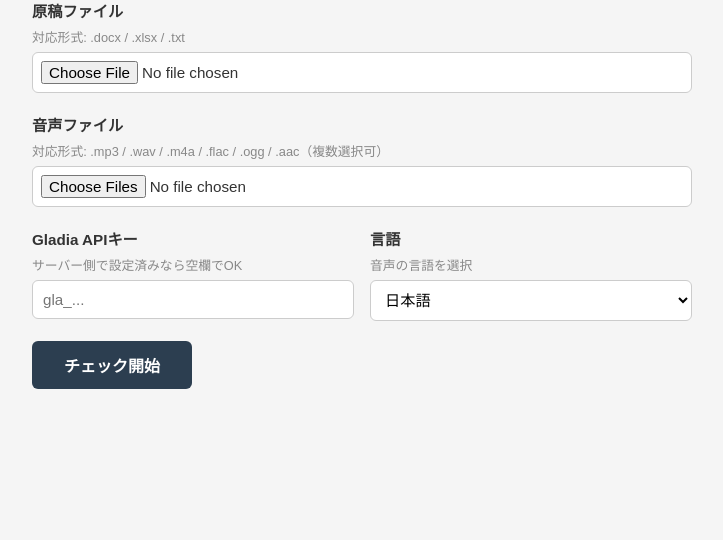
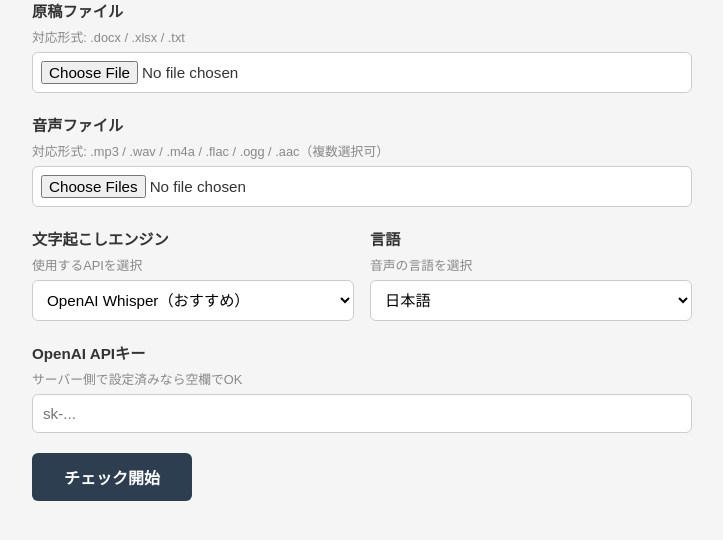
Before and after one commit to iwantrooting12/Test, a Flask app: page / in a window 1280 px wide. Shown: the part 135-675 px from the top of the page, without its empty margins (278-1001 px from the left). Run offline with Flask 3, Linux system fonts and the light colour scheme.

Commit message:
feat: OpenAI Whisper API対応、UIでGladia/Whisper切り替え可能に
- transcribe_whisper.py: OpenAI Whisper API用の文字起こしモジュール新規作成
- app.py: backendパラメータでWhisper/Gladiaを切り替え
- templates/index.html: エンジン選択ドロップダウン追加、APIキーラベル動的切替
- requirements.txt: openai追加

https://claude.ai/code/session_01NNAYiuNvodrx98Dz2tTMSz

```diff
--- a/tts-checker/app.py
+++ b/tts-checker/app.py
@@ -16,7 +16,8 @@ from diff_engine import compute_diff, match_ratio, normalize
 from main import collect_audio_files, match_audio_to_entries
 from manuscript_parser import parse_manuscript
 from report_generator import generate_report_html
-from transcribe import transcribe_files
+from transcribe import transcribe_files as transcribe_gladia
+from transcribe_whisper import transcribe_files as transcribe_whisper
 
 app = Flask(__name__)
 app.config["MAX_CONTENT_LENGTH"] = 500 * 1024 * 1024  # 500MB
@@ -54,13 +55,20 @@ def upload():
     for f in audio_files:
         f.save(audio_dir / f.filename)
 
-    api_key = request.form.get("api_key", "") or os.environ.get("GLADIA_API_KEY", "")
+    backend = request.form.get("backend", "whisper")
+    api_key = request.form.get("api_key", "")
+    if not api_key:
+        if backend == "whisper":
+            api_key = os.environ.get("OPENAI_API_KEY", "")
+        else:
+            api_key = os.environ.get("GLADIA_API_KEY", "")
     lang = request.form.get("lang", "ja")
 
     JOBS[job_id] = {
         "job_dir": job_dir,
         "ms_path": ms_path,
         "audio_dir": audio_dir,
+        "backend": backend,
         "api_key": api_key,
         "lang": lang,
     }
@@ -97,7 +105,8 @@ def stream(job_id):
 
             def run_transcription():
                 try:
-                    result_holder["transcripts"] = transcribe_files(
+                    transcribe_fn = transcribe_whisper if job["backend"] == "whisper" else transcribe_gladia
+                    result_holder["transcripts"] = transcribe_fn(
                         [p["audio"] for p in pairs],
                         api_key=job["api_key"],
                         lang=job["lang"],
--- a/tts-checker/requirements.txt
+++ b/tts-checker/requirements.txt
@@ -4,3 +4,4 @@ aiohttp>=3.9.0
 Jinja2>=3.1.0
 flask>=3.0.0
 gunicorn>=21.2.0
+openai>=1.0.0
--- a/tts-checker/templates/index.html
+++ b/tts-checker/templates/index.html
@@ -75,9 +75,12 @@ select { appearance: auto; }
 
     <div class="row">
       <div class="form-group">
-        <label>Gladia APIキー</label>
-        <div class="hint">サーバー側で設定済みなら空欄でOK</div>
-        <input type="password" name="api_key" placeholder="gla_...">
+        <label>文字起こしエンジン</label>
+        <div class="hint">使用するAPIを選択</div>
+        <select name="backend" id="backend-select">
+          <option value="whisper" selected>OpenAI Whisper（おすすめ）</option>
+          <option value="gladia">Gladia</option>
+        </select>
       </div>
       <div class="form-group">
         <label>言語</label>
@@ -89,6 +92,12 @@ select { appearance: auto; }
           <option value="zh">中文</option>
         </select>
       </div>
+    </div>
+
+    <div class="form-group">
+      <label id="api-key-label">OpenAI APIキー</label>
+      <div class="hint">サーバー側で設定済みなら空欄でOK</div>
+      <input type="password" name="api_key" id="api-key-input" placeholder="sk-...">
     </div>
 
     <button type="submit" class="btn" id="submit-btn">チェック開始</button>
@@ -113,6 +122,19 @@ const fileCount = document.getElementById('file-count');
 audioInput.addEventListener('change', () => {
   const n = audioInput.files.length;
   fileCount.textContent = n > 0 ? n + ' 件の音声ファイルが選択されました' : '';
+});
+
+const backendSelect = document.getElementById('backend-select');
+const apiKeyLabel = document.getElementById('api-key-label');
+const apiKeyInput = document.getElementById('api-key-input');
+backendSelect.addEventListener('change', () => {
+  if (backendSelect.value === 'whisper') {
+    apiKeyLabel.textContent = 'OpenAI APIキー';
+    apiKeyInput.placeholder = 'sk-...';
+  } else {
+    apiKeyLabel.textContent = 'Gladia APIキー';
+    apiKeyInput.placeholder = 'gla_...';
+  }
 });
 
 document.getElementById('upload-form').addEventListener('submit', async (e) => {
```
Also changed, not shown: tts-checker/transcribe_whisper.py (added, +67 -0 lines).
